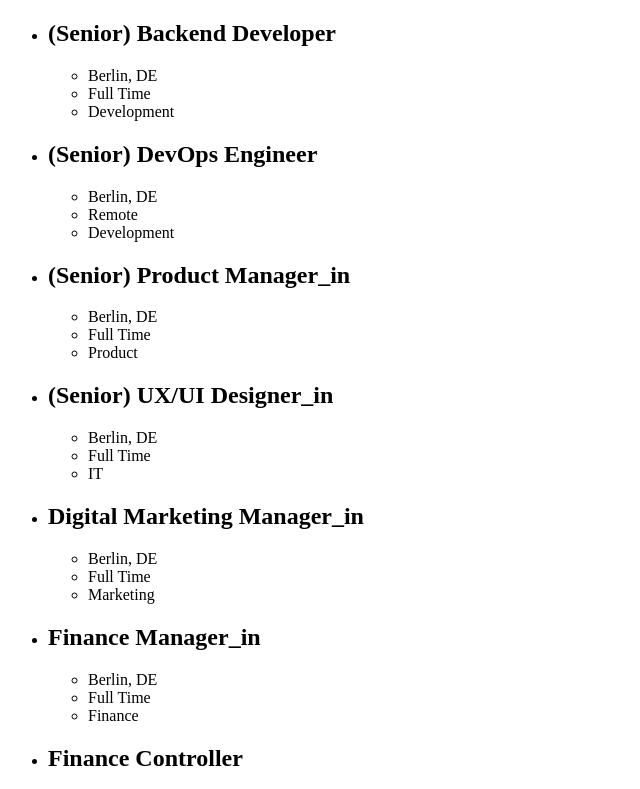
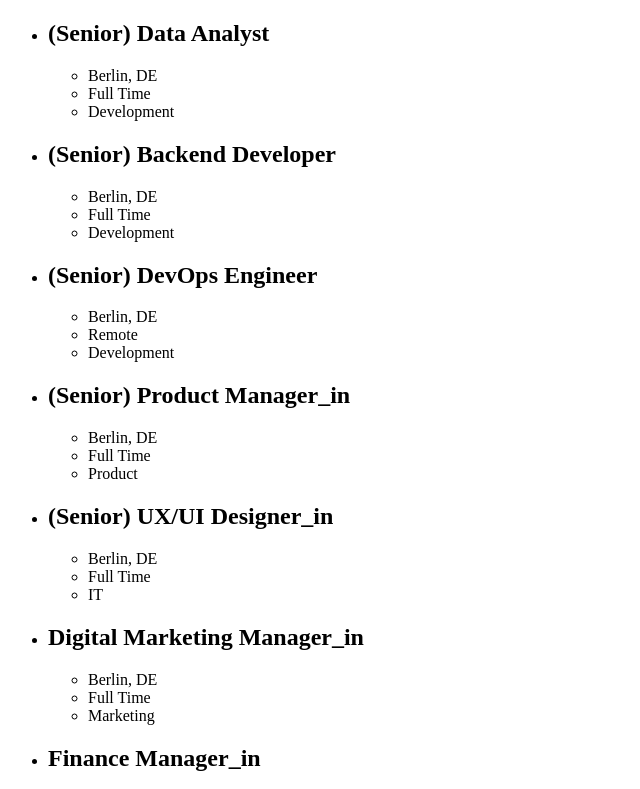
Before and after one commit to robimalco/dreamingjobs.github.io, a plain HTML site: page index.html in a window 1280 px wide. Shown: the top 789 px of the page, without its empty margins (0-640 px from the left). Drawn offline with Linux system fonts and the light colour scheme.

Commit message:
Update index

```diff
--- a/index.html
+++ b/index.html
@@ -4,6 +4,15 @@
    </head>
    <body>
       <ul class="positions">
+         <li>
+            <a href="/senior-data-analyst"></a>
+            <h2>(Senior) Data Analyst</h2>
+            <ul>
+               <li class="location">Berlin, DE</li>
+               <li class="type">Full Time</li>
+               <li class="department">Development</li>
+            </ul>
+         </li>
          <li>
             <a href="/senior-backend-developer"></a>
             <h2>(Senior) Backend Developer</h2>
```
